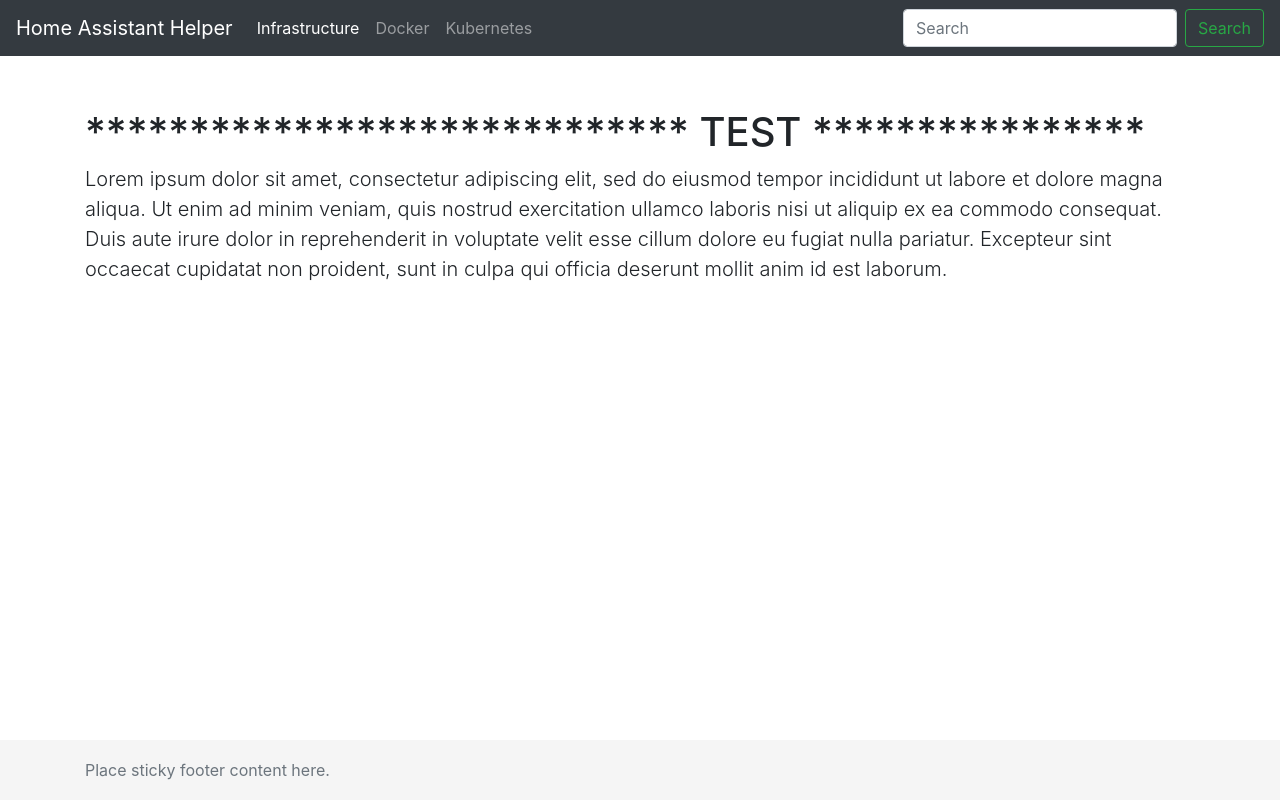
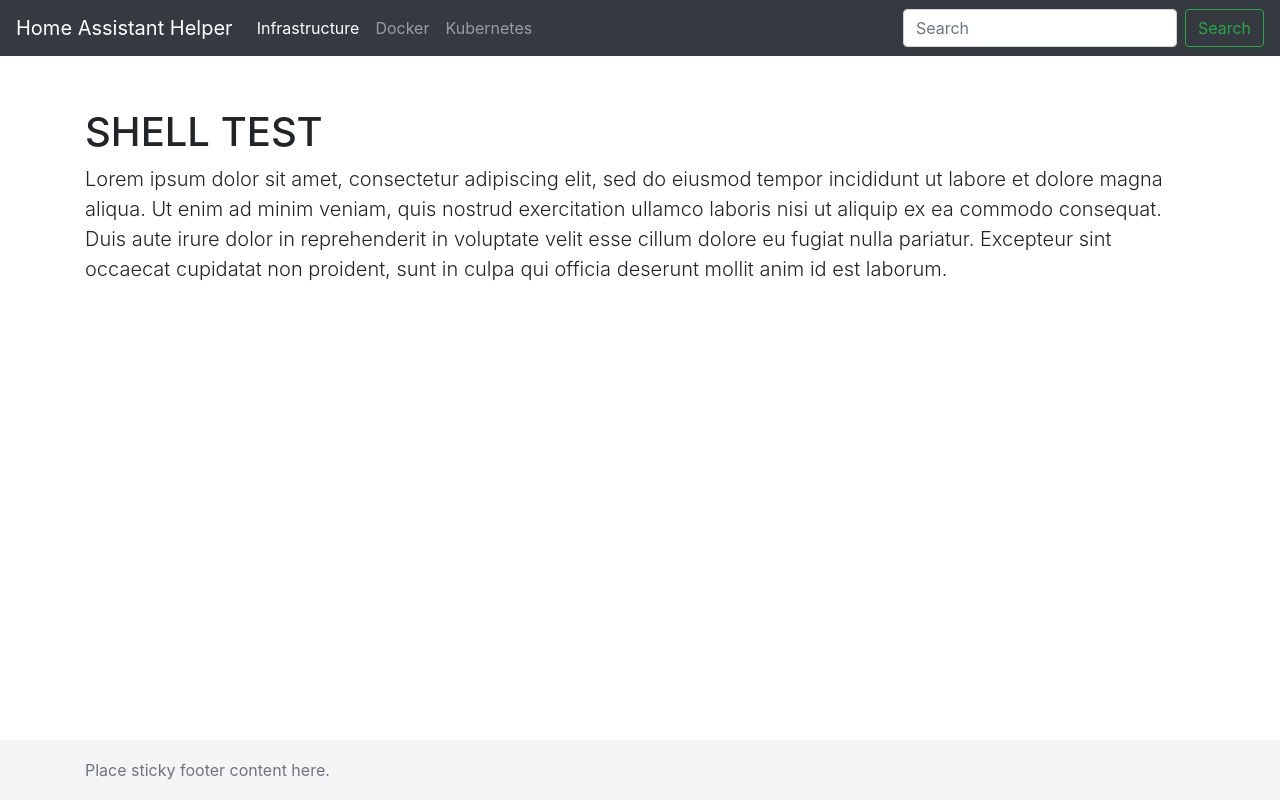
Before and after one commit to kvnkrr/HA_AutomationHelper_BE, a website: page public/index.html in a window 1280 px wide. Drawn offline with nearby package versions, Linux system fonts and the light colour scheme.

Commit message:
e2e test 3

```diff
--- a/public/index.html
+++ b/public/index.html
@@ -42,7 +42,7 @@
 
     <!-- Begin page content -->
     <main role="main" class="container">
-    <h1 class="mt-5">*****************************  TEST ****************</h1>
+    <h1 class="mt-5">SHELL TEST </h1>
     <p class="lead">Lorem ipsum dolor sit amet, consectetur adipiscing elit, sed do eiusmod tempor incididunt ut labore et dolore magna aliqua. Ut enim ad minim veniam, quis nostrud exercitation ullamco laboris nisi ut aliquip ex ea commodo consequat. Duis aute irure dolor in reprehenderit in voluptate velit esse cillum dolore eu fugiat nulla pariatur. Excepteur sint occaecat cupidatat non proident, sunt in culpa qui officia deserunt mollit anim id est laborum.</p>
     </main>
 
```
Also changed, not shown: .github/workflows/npm-publish-github-packages.yml.
